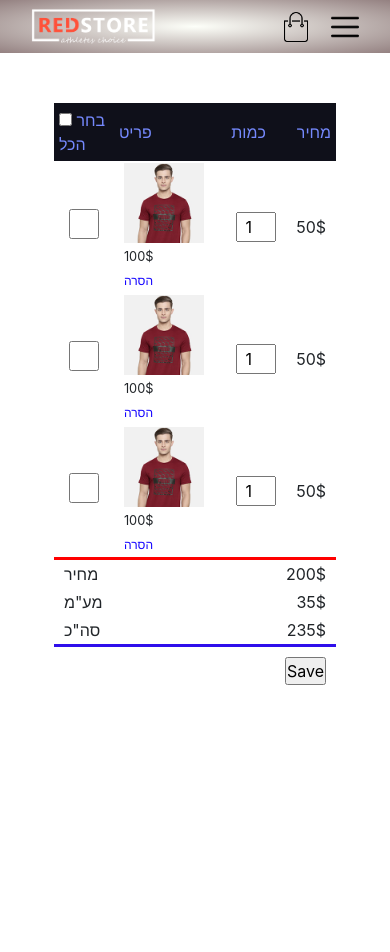
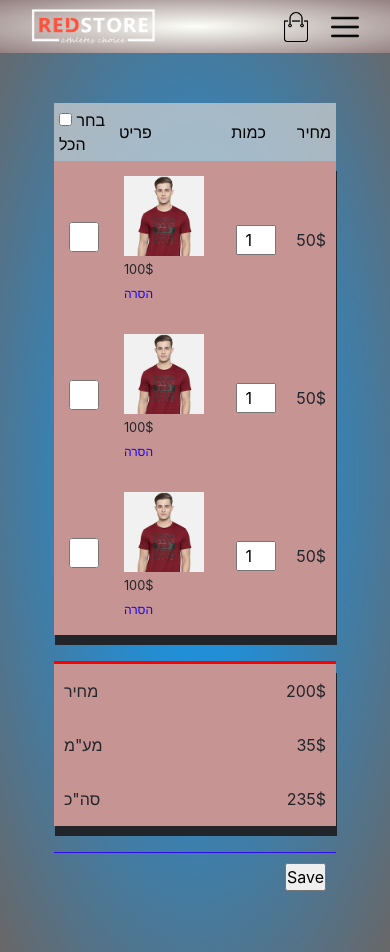
Before and after one commit to zionhalal2/onlineShop, a plain HTML site: page cart.html in a window 390 px wide. Before the commit the page ends 844 px from the top, so only its background shows below. Drawn offline with nearby package versions, Linux system fonts and the light colour scheme; some icons are missing.

Commit message:
fix css1

```diff
--- a/cart.html
+++ b/cart.html
@@ -65,7 +65,7 @@
 
             <tr>
                 <div class="checkbox1">
-                    <td class="ch-1"> <input type="checkbox" class="checkBox" value="item1" id="item1"></td>
+                    <td class="ch-1"> <input type="checkbox" class="checkBox" value="האם ברצונך להזמין את הפריט" id="item1"></td>
                 </div>
 
                 <td>
--- a/css/cart.css
+++ b/css/cart.css
@@ -2,6 +2,9 @@
     margin: 0;
     padding: 0;
     box-sizing: border-box;
+}
+body{
+    background: radial-gradient(rgb(7, 156, 255), #696767);
 }
 
 .navbar {
@@ -67,13 +70,15 @@ p {
     nav ul {
         position: absolute;
         top: 57px;
-        background: radial-gradient(rgb(10, 2, 40), #e92907);
+
         width: 100%;
         overflow: hidden;
         transform: max-height 0.5s;
-        height: 173px;
+
         width: 237px;
         text-align: right;
+        box-shadow: 5px 10px;
+        background-color: rgba(163, 163, 163, 0.7);
     }
 
     nav ul li {
@@ -82,9 +87,14 @@ p {
         margin-top: 10px;
         margin-bottom: 10px;
     }
+    nav ul li:hover{
+     background: #0514b1;
+    }
 
     nav ul li a {
-        color: white;
+        color: rgb(5, 5, 5);
+        font: bold;
+
     }
 
     .menu-icon {
@@ -137,13 +147,17 @@ table {
 th {
     text-align: left;
     padding: 5px;
-    color: #7589fd;
-    background: #0f101a;
+    color: #000000;
+    box-shadow: 0px 10px;
+    background-color: rgba(211, 211, 211, 0.7);
     font-weight: normal;
+
 }
 
 td {
-    padding: 2px 10px;
+    padding: 15px 10px;
+    box-shadow: 1px 10px;
+    background: rgb(199, 148, 148);
 }
 
 td input {
@@ -168,6 +182,7 @@ td img {
 .total-price {
     display: flex;
     justify-content: flex-end;
+    padding: 26px 0px;
 
 
 }
@@ -191,7 +206,7 @@ th:last-child {
     width: 100%;
     height: 50px;
     text-align: right;
-    border-top: 3px solid rgb(47, 14, 235);
+    border-top: 1px solid rgb(47, 14, 235);
 }
 
 button {
--- a/css/style.css
+++ b/css/style.css
@@ -316,13 +316,14 @@ ul{
    nav ul{
     position: absolute;
     top: 57px;
-    background: radial-gradient(rgb(10, 2, 40), #e92907);
+    box-shadow: 5px 10px;
     width: 100%;
     overflow: hidden;
     transform: max-height 0.5s;
     height: 173px;
     width: 237px;
     text-align: right;
+    background-color: rgba(163, 163, 163, 0.7);
 }
    nav ul li{
        display: block;
@@ -332,6 +333,9 @@ ul{
    }
    nav ul li a{
        color: white;
+   }
+   nav ul li:hover{
+    background: #013af7;
    }
     .menu-icon{
         display: block;
```
